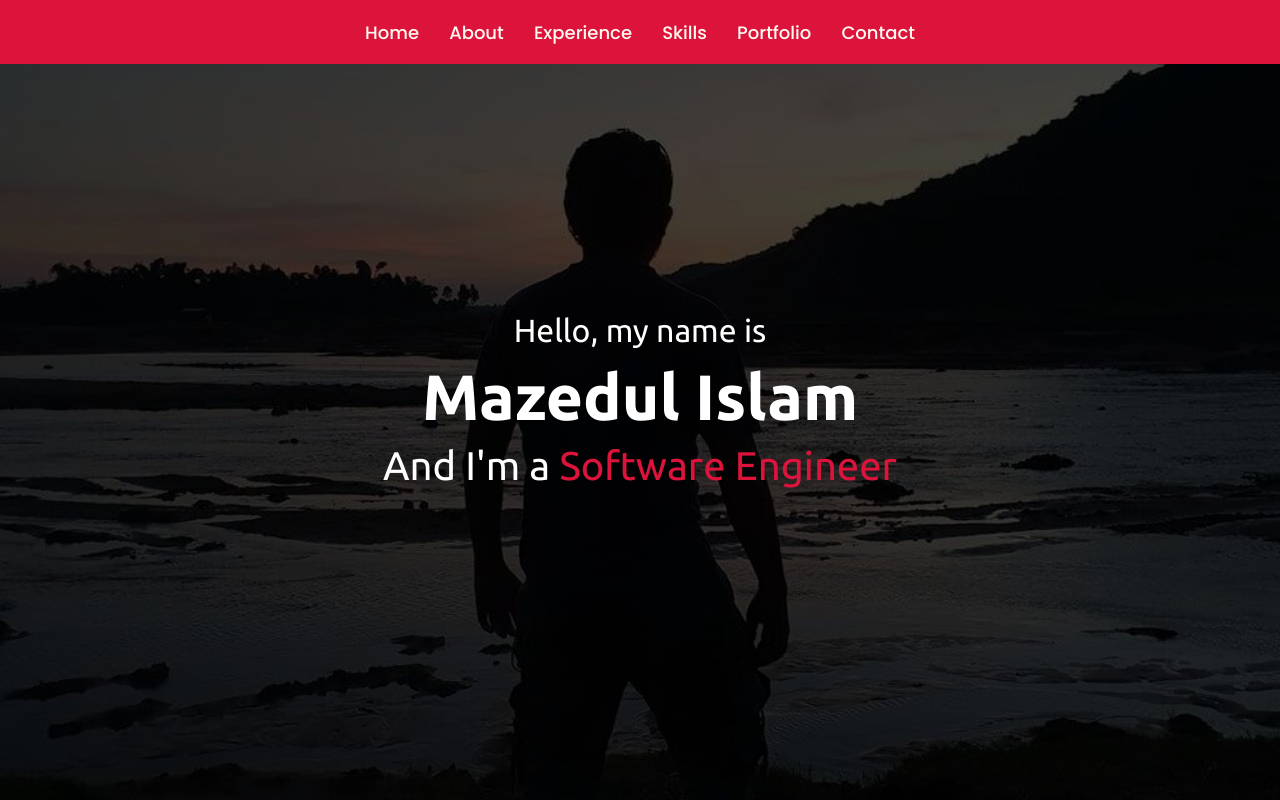
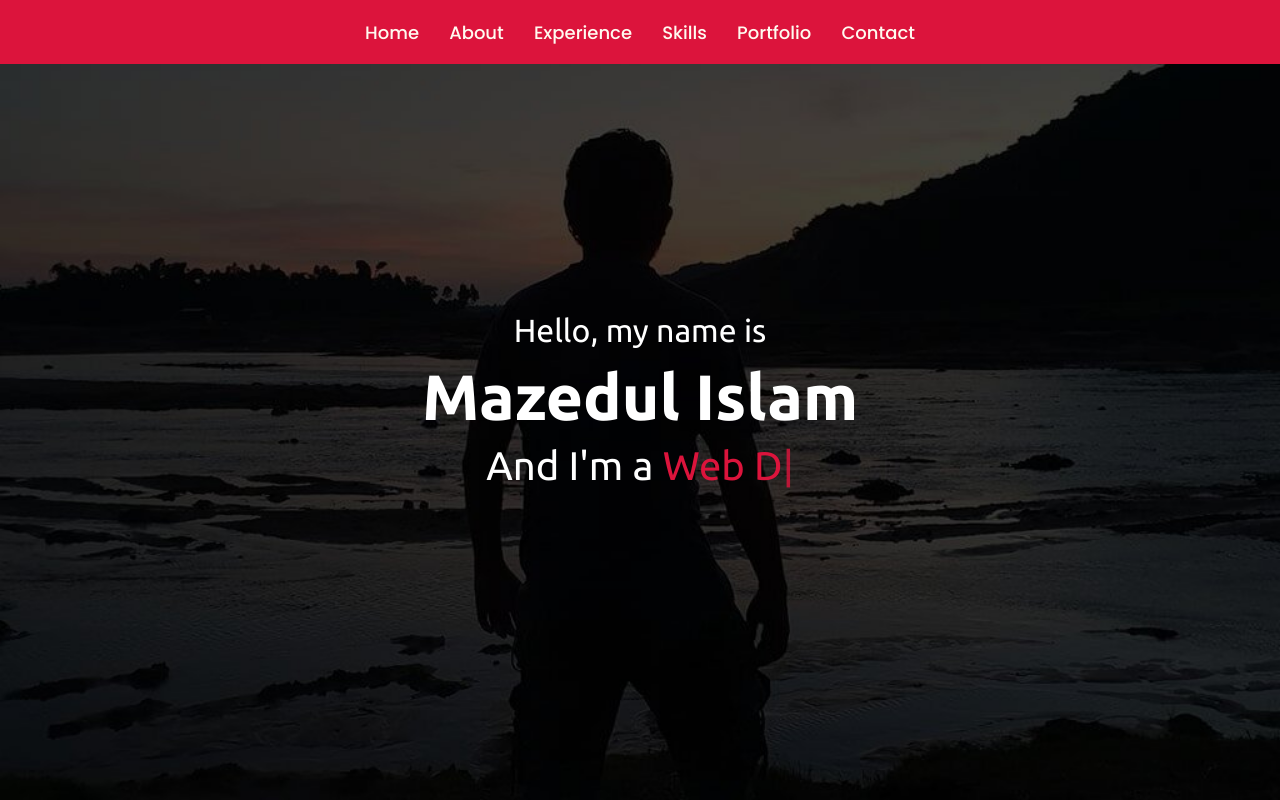
Before and after one commit to mazeduldev/portfolio, a Next.js app: page / in a window 1280 px wide. Shown: the top 800 px of the page. Built offline with nearby package versions, Linux system fonts and the light colour scheme.

Commit message:
typing animation added

```diff
--- a/components/cover.module.scss
+++ b/components/cover.module.scss
@@ -31,3 +31,7 @@
     }
   }
 }
+
+.inline {
+  display: inline;
+}
--- a/components/cover.tsx
+++ b/components/cover.tsx
@@ -1,13 +1,35 @@
-import React from 'react'
+import React, { useEffect, useState } from 'react'
 import classes from './cover.module.scss'
+import Typist from 'react-typist'
+
+const myTitles = [
+  'Software Engineer',
+  'Web Developer',
+  'Fullstack Developer'
+]
+
+const typistContents = myTitles.map((item, idx) => {
+  return <div className={classes.inline} key={idx}>
+    <span> {item}</span>
+    <Typist.Backspace count={item.length} delay={1000}></Typist.Backspace>
+  </div>
+})
 
 const Cover: React.FC = () => {
+  const [doType, setDoType] = useState(true);
+
+  useEffect(() => {
+    setDoType(true);
+  }, [doType])
+
   return (
     <section className={classes.cover}>
       <div className={`container ${classes.coverContent}`}>
         <div className={classes.text1}>Hello, my name is</div>
         <div className={classes.text2}>Mazedul Islam</div>
-        <div className={classes.text3}>And I'm a <span>Software Engineer</span></div>
+        <div className={classes.text3}>And I'm a
+          {doType ? <Typist className={classes.inline} onTypingDone={() => setDoType(false)}>{typistContents}</Typist> : ''}
+        </div>
       </div>
     </section>
   )
--- a/package.json
+++ b/package.json
@@ -11,11 +11,13 @@
     "next": "10.0.8",
     "react": "17.0.1",
     "react-dom": "17.0.1",
+    "react-typist": "^2.0.5",
     "sass": "^1.32.8"
   },
   "devDependencies": {
     "@types/node": "^14.14.32",
     "@types/react": "^17.0.3",
+    "@types/react-typist": "^2.0.1",
     "typescript": "^4.2.3"
   }
 }
--- a/pages/_app.tsx
+++ b/pages/_app.tsx
@@ -1,5 +1,6 @@
 import { AppProps } from 'next/app'
 import '../styles/globals.scss'
+import 'react-typist/dist/Typist.css'
 
 function MyApp({ Component, pageProps }: AppProps) {
   return <Component {...pageProps} />
```
Also changed, not shown: 1 other file (tests, documents, lock files or other folders).
